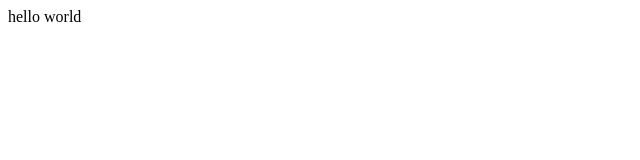
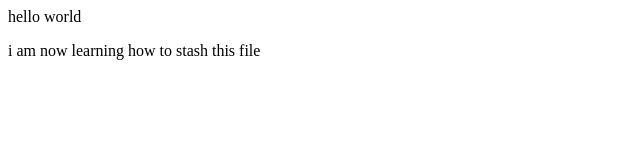
Before and after one commit to kikichan513/zume-test, a plain HTML site: page index.html in a window 1280 px wide. Shown: the whole page, without its empty margins (0-640 px from the left). Drawn offline with Linux system fonts and the light colour scheme.

Commit message:
changed index.html file

```diff
--- a/index.html
+++ b/index.html
@@ -1,2 +1,3 @@
 
-<p> hello world </p>
+<p>  hello world </p>
+<p> i am now learning how to stash this file </p>
```
